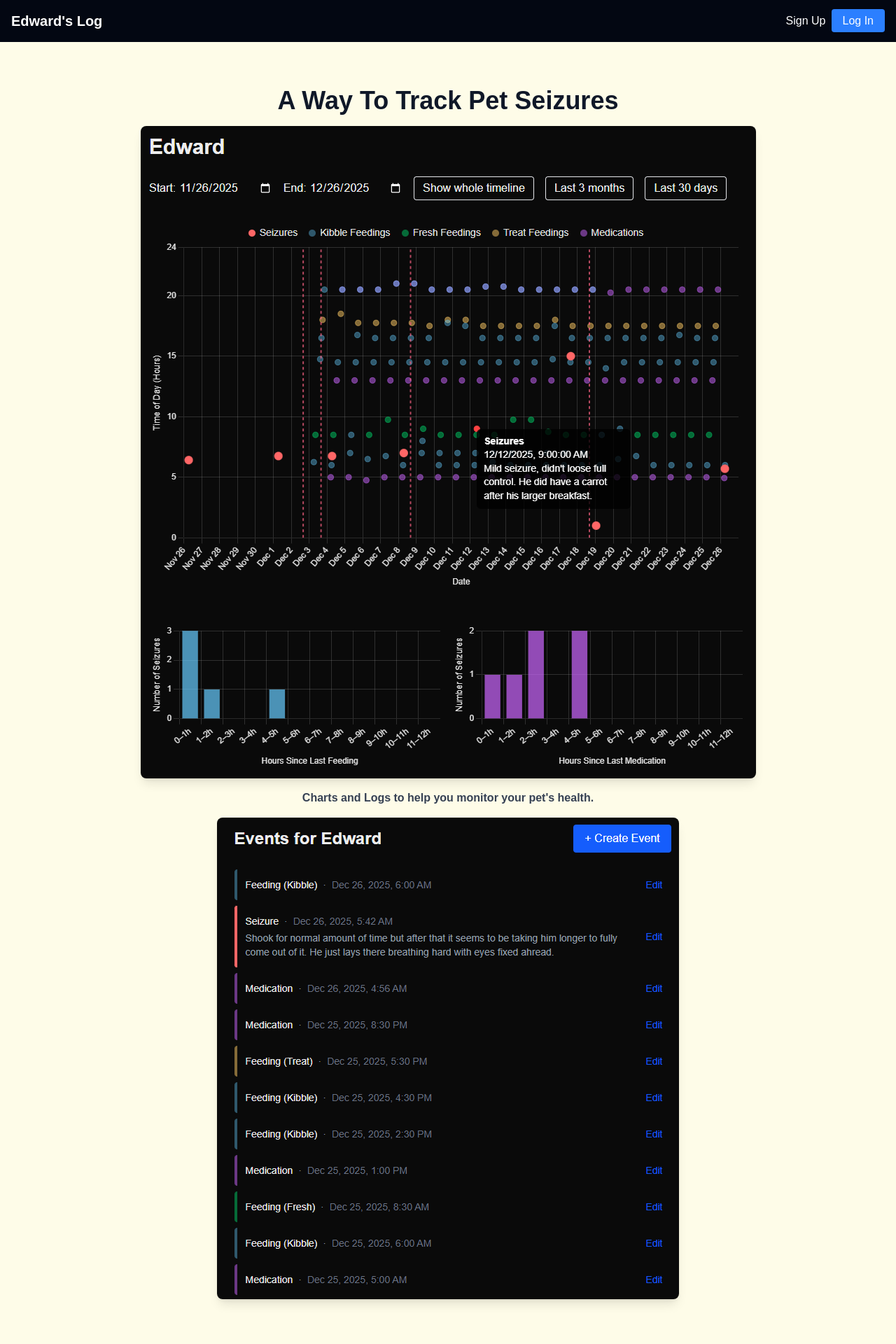
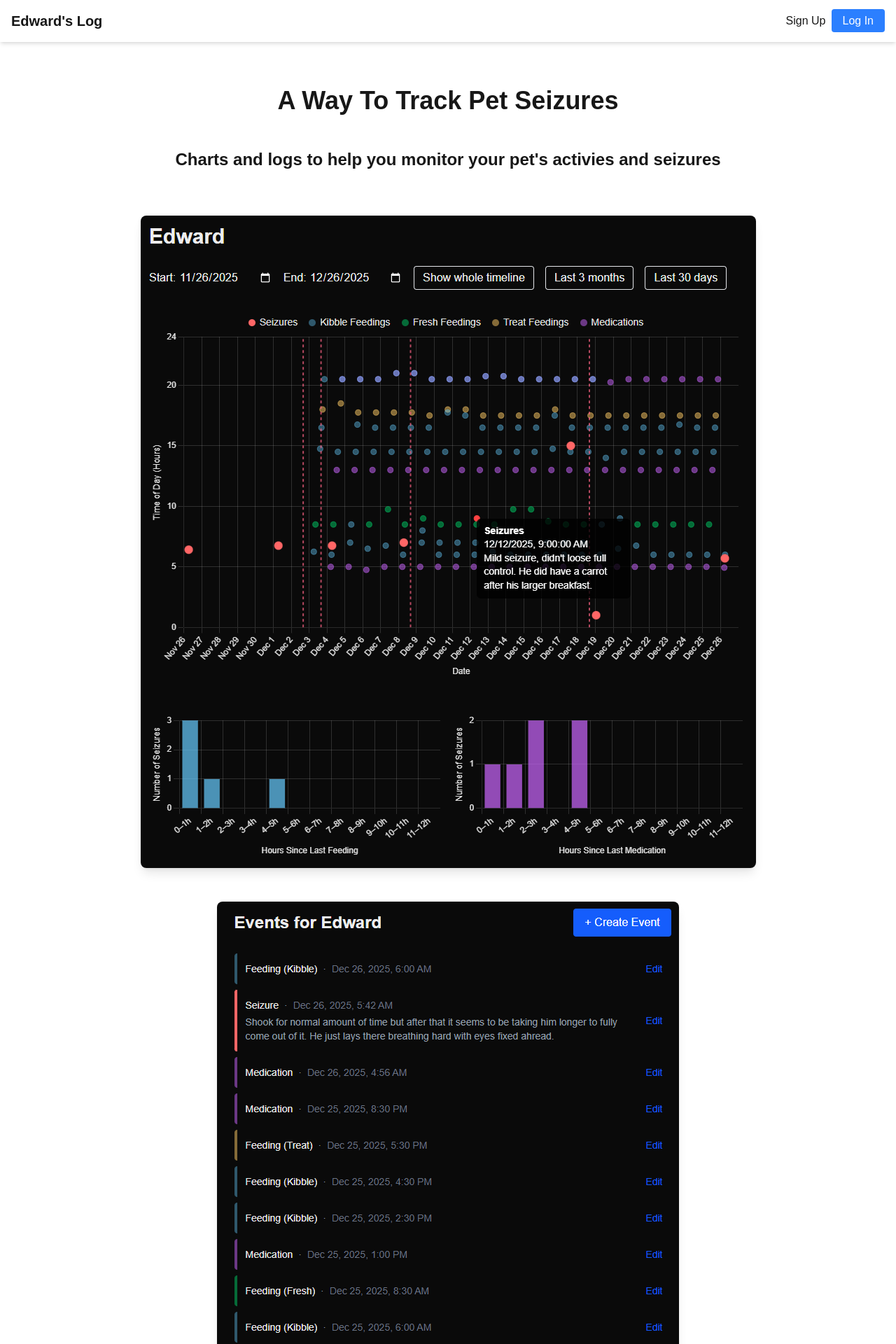
Before and after one commit to adamplabarge/edwards-log, a Next.js app: page / in a window 1280 px wide. Shown: the top 1920 px of the page at 70% size. Built offline with nearby package versions, Linux system fonts and the light colour scheme; no server answers.

Commit message:
feat: update header and backgrounds

```diff
--- a/app/Header.tsx
+++ b/app/Header.tsx
@@ -10,7 +10,7 @@ export default function Header() {
   const { user, isLoading } = useUser();
 
   return (
-    <header className="flex items-center justify-between p-4 bg-gray-950 text-white">
+    <header className="flex items-center justify-between p-4 shadow-md">
       {/* Left: Site name + Dashboard link */}
       <div className="flex items-center space-x-4 text-xl font-bold">
         <Link href="/">Edward's Log</Link>
--- a/app/page.tsx
+++ b/app/page.tsx
@@ -6,10 +6,13 @@ export default function HomePage() {
   return (
     <div className="space-y-20">
       {/* Hero Section */}
-      <section className="text-center py-16 bg-yellow-50">
-        <h1 className="text-4xl font-bold mb-4 text-gray-900 font-semibold">
+      <section className="text-center py-16">
+        <h1 className="text-4xl font-bold mb-4 font-semibold">
           A Way To Track Pet Seizures
         </h1>
+        <p className="mt-12 mb-16 font-semibold text-2xl">
+          Charts and logs to help you monitor your pet's activies and seizures
+        </p>
         <div className="max-w-6xl mx-auto flex justify-center">
           <Image
             src="/images/hero-alt.png"
@@ -19,10 +22,7 @@ export default function HomePage() {
             className="rounded-lg shadow-lg"
           />
         </div>
-        <p className="text-gray-700 dark:text-gray-900 mt-4 mb-4 font-semibold text-1xl">
-          Charts and Logs to help you monitor your pet's health.
-        </p>
-        <div className="max-w-6xl mx-auto flex justify-center">
+        <div className="max-w-6xl mx-auto flex justify-center mt-12">
           <Image
             src="/images/log.png"
             alt="log"
```
